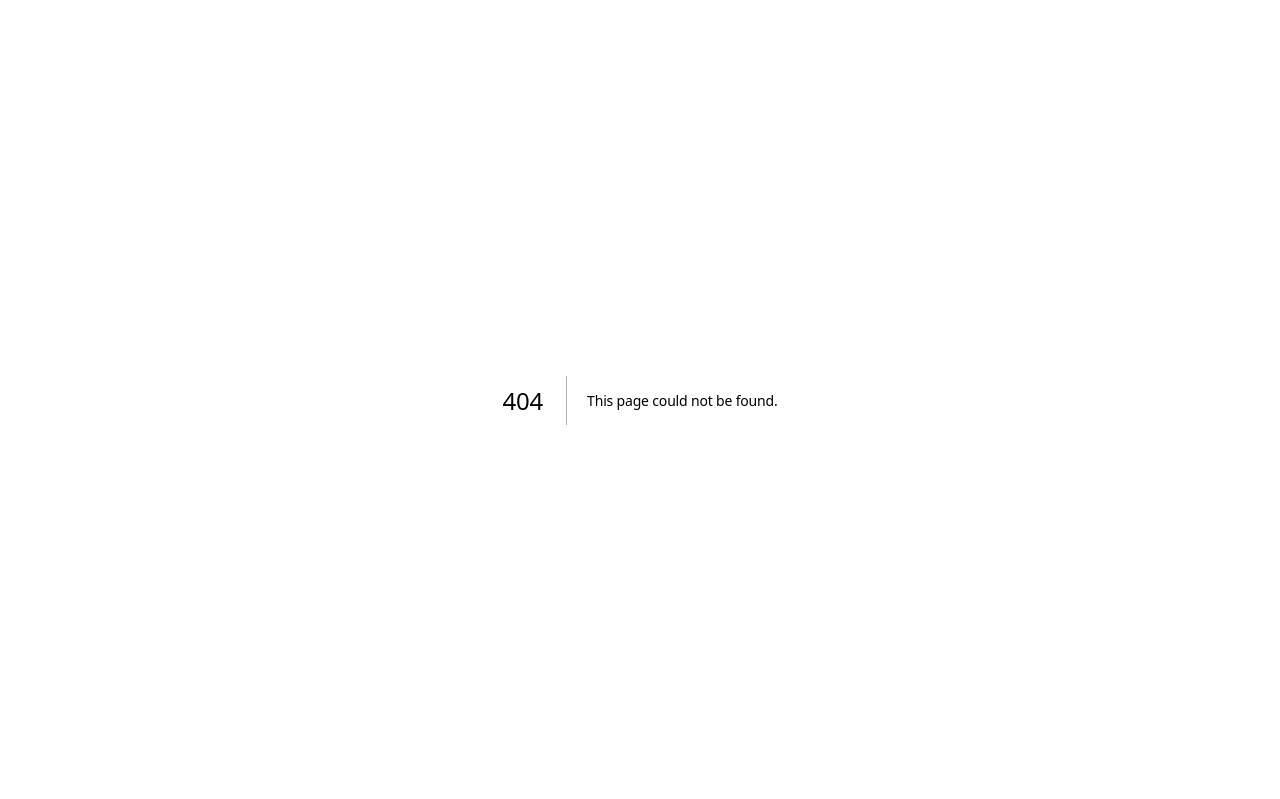
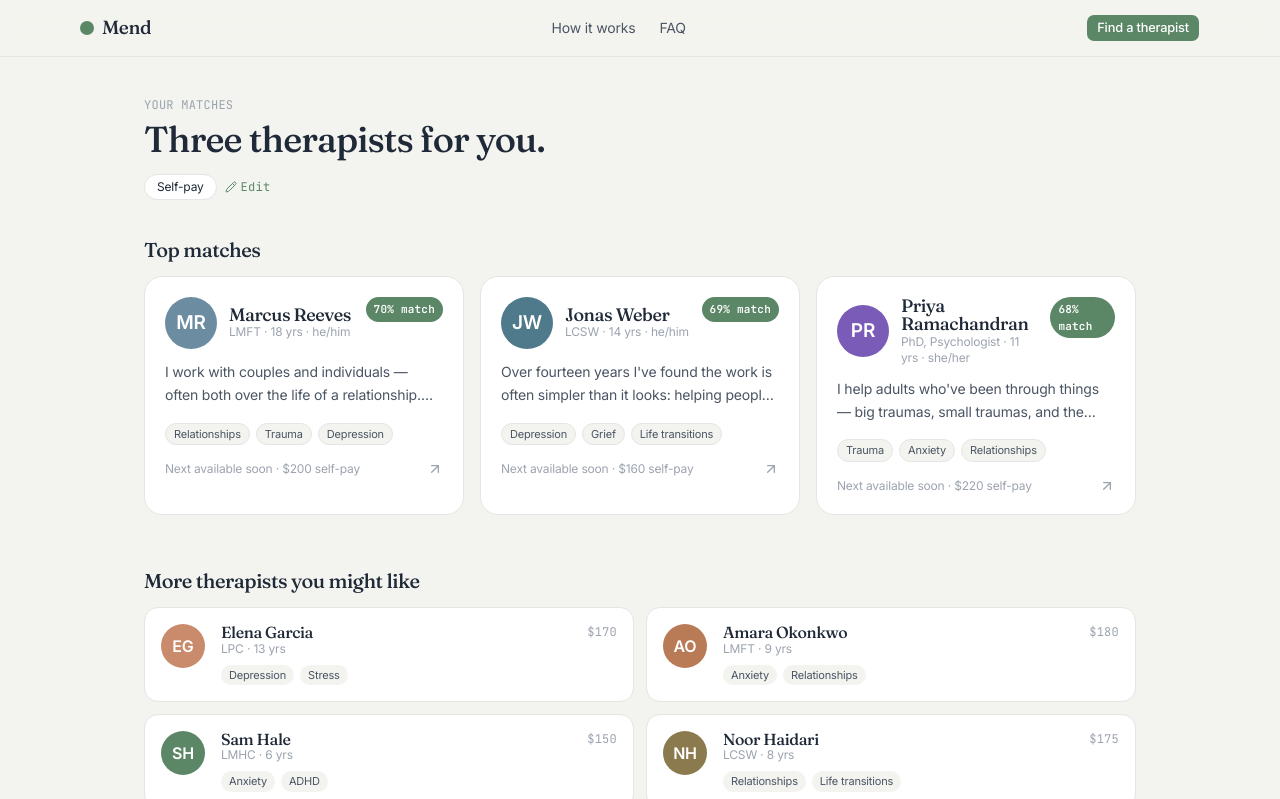
Before and after one commit to respawner8/mend, a Next.js app: page /matches in a window 1280 px wide. Before the commit this address had no page. Shown: the top 799 px of the page. Built offline with nearby package versions, Linux system fonts and the light colour scheme.

Commit message:
feat: matches page (top 3 match cards, browse grid, editable filter chips)

```diff
--- /dev/null
+++ b/app/matches/page.tsx
@@ -0,0 +1,57 @@
+import { SiteHeader } from "@/components/site/site-header";
+import { therapists } from "@/lib/therapists";
+import { rankTherapists, searchParamsToAnswers } from "@/lib/quiz";
+import { MatchCard } from "@/components/matches/match-card";
+import { BrowseCard } from "@/components/matches/browse-card";
+import { FilterChips } from "@/components/matches/filter-chips";
+
+export default async function MatchesPage({
+  searchParams,
+}: {
+  searchParams: Promise<Record<string, string | string[] | undefined>>;
+}) {
+  const sp = await searchParams;
+  const urlParams = new URLSearchParams();
+  Object.entries(sp).forEach(([k, v]) => {
+    if (typeof v === "string") urlParams.set(k, v);
+  });
+  const answers = searchParamsToAnswers(urlParams);
+  const ranked = rankTherapists(answers, therapists);
+  const top = ranked.slice(0, 3);
+  const rest = ranked.slice(3);
+
+  return (
+    <>
+      <SiteHeader />
+      <main className="mx-auto max-w-5xl px-4 py-10">
+        <div className="mb-2">
+          <p className="mono mb-2 text-xs uppercase tracking-[0.12em] text-[var(--color-text-subtle)]">Your matches</p>
+          <h1 className="display text-4xl text-[var(--color-ink)]">Three therapists for you.</h1>
+        </div>
+        <div className="mt-4">
+          <FilterChips answers={answers} />
+        </div>
+
+        <section className="mt-10">
+          <h2 className="display text-xl text-[var(--color-ink)] mb-4">Top matches</h2>
+          <div className="grid grid-cols-1 gap-4 md:grid-cols-3">
+            {top.map(({ therapist, score }) => (
+              <MatchCard key={therapist.id} therapist={therapist} score={score} />
+            ))}
+          </div>
+        </section>
+
+        {rest.length > 0 && (
+          <section className="mt-14">
+            <h2 className="display text-xl text-[var(--color-ink)] mb-4">More therapists you might like</h2>
+            <div className="grid grid-cols-1 gap-3 sm:grid-cols-2">
+              {rest.map(({ therapist }) => (
+                <BrowseCard key={therapist.id} therapist={therapist} />
+              ))}
+            </div>
+          </section>
+        )}
+      </main>
+    </>
+  );
+}
--- /dev/null
+++ b/components/matches/browse-card.tsx
@@ -0,0 +1,31 @@
+import Link from "next/link";
+import { Avatar } from "@/components/avatar";
+import type { Therapist } from "@/lib/types";
+import { specialtyLabels } from "@/lib/specialties";
+
+export function BrowseCard({ therapist }: { therapist: Therapist }) {
+  return (
+    <Link
+      href={`/therapists/${therapist.id}`}
+      className="group flex items-start gap-4 rounded-xl border border-[var(--color-border)] bg-[var(--color-surface)] p-4 transition-colors hover:border-[var(--color-sage)]"
+    >
+      <Avatar firstName={therapist.firstName} lastName={therapist.lastName} color={therapist.color} size={44} />
+      <div className="min-w-0 flex-1">
+        <div className="flex items-center justify-between gap-3">
+          <div className="display text-base text-[var(--color-ink)]">{therapist.firstName} {therapist.lastName}</div>
+          {therapist.price && <span className="mono text-xs text-[var(--color-text-subtle)]">${therapist.price}</span>}
+        </div>
+        <div className="text-xs text-[var(--color-text-subtle)]">
+          {therapist.credentials} · {therapist.yearsPracticing} yrs
+        </div>
+        <div className="mt-2 flex flex-wrap gap-1.5">
+          {therapist.specialties.slice(0, 2).map(s => (
+            <span key={s} className="rounded-full bg-[var(--color-bg)] px-2 py-0.5 text-[11px] text-[var(--color-text-muted)]">
+              {specialtyLabels[s]}
+            </span>
+          ))}
+        </div>
+      </div>
+    </Link>
+  );
+}
--- /dev/null
+++ b/components/matches/filter-chips.tsx
@@ -0,0 +1,27 @@
+import Link from "next/link";
+import { Pencil } from "lucide-react";
+import type { QuizAnswers } from "@/lib/types";
+import { specialtyLabels, insuranceLabels, modeLabels, genderLabels } from "@/lib/specialties";
+
+export function FilterChips({ answers }: { answers: QuizAnswers }) {
+  const chips: string[] = [];
+  if (answers.specialties.length > 0) {
+    chips.push(...answers.specialties.map(s => specialtyLabels[s]));
+  }
+  if (answers.mode !== "either") chips.push(modeLabels[answers.mode]);
+  if (answers.genderId !== "any") chips.push(genderLabels[answers.genderId]);
+  chips.push(insuranceLabels[answers.insurance]);
+
+  return (
+    <div className="flex flex-wrap items-center gap-2">
+      {chips.map(c => (
+        <span key={c} className="rounded-full border border-[var(--color-border)] bg-[var(--color-surface)] px-3 py-1 text-xs text-[var(--color-ink)]">
+          {c}
+        </span>
+      ))}
+      <Link href="/quiz" className="mono inline-flex items-center gap-1 text-xs text-[var(--color-sage)] hover:text-[var(--color-sage-deep)]">
+        <Pencil className="h-3 w-3" /> Edit
+      </Link>
+    </div>
+  );
+}
--- /dev/null
+++ b/components/matches/match-card.tsx
@@ -0,0 +1,59 @@
+import Link from "next/link";
+import { ArrowUpRight } from "lucide-react";
+import { Avatar } from "@/components/avatar";
+import type { Therapist } from "@/lib/types";
+import type { MatchScore } from "@/lib/quiz";
+import { specialtyLabels } from "@/lib/specialties";
+
+export function MatchCard({ therapist, score }: { therapist: Therapist; score: MatchScore }) {
+  return (
+    <Link
+      href={`/therapists/${therapist.id}`}
+      className="group flex flex-col rounded-2xl border border-[var(--color-border)] bg-[var(--color-surface)] p-5 transition-colors hover:border-[var(--color-sage)]"
+    >
+      <div className="flex items-start justify-between gap-3">
+        <div className="flex items-center gap-3">
+          <Avatar firstName={therapist.firstName} lastName={therapist.lastName} color={therapist.color} size={52} />
+          <div>
+            <div className="display text-lg text-[var(--color-ink)]">{therapist.firstName} {therapist.lastName}</div>
+            <div className="text-xs text-[var(--color-text-subtle)]">
+              {therapist.credentials} · {therapist.yearsPracticing} yrs · {therapist.pronouns}
+            </div>
+          </div>
+        </div>
+        <span className="mono rounded-full bg-[var(--color-sage)] px-2 py-1 text-[11px] font-semibold text-white">
+          {score.percent}% match
+        </span>
+      </div>
+
+      <p className="mt-3 line-clamp-2 text-sm leading-relaxed text-[var(--color-text-muted)]">{therapist.bio}</p>
+
+      {score.reasons.length > 0 && (
+        <ul className="mt-3 space-y-1 text-sm text-[var(--color-ink)]/80">
+          {score.reasons.slice(0, 3).map(r => (
+            <li key={r} className="flex items-start gap-2">
+              <span aria-hidden className="mt-2 inline-block h-1.5 w-1.5 rounded-full bg-[var(--color-sage)]" />
+              {r}
+            </li>
+          ))}
+        </ul>
+      )}
+
+      <div className="mt-4 flex flex-wrap gap-1.5">
+        {therapist.specialties.slice(0, 3).map(s => (
+          <span key={s} className="rounded-full border border-[var(--color-border)] bg-[var(--color-bg)] px-2 py-0.5 text-[11px] text-[var(--color-text-muted)]">
+            {specialtyLabels[s]}
+          </span>
+        ))}
+      </div>
+
+      <div className="mt-4 flex items-center justify-between">
+        <span className="text-xs text-[var(--color-text-subtle)]">
+          {therapist.availability.length > 0 ? `Next available soon` : "Limited availability"}
+          {therapist.price ? ` · $${therapist.price} self-pay` : ""}
+        </span>
+        <ArrowUpRight className="h-4 w-4 text-[var(--color-text-subtle)] transition-colors group-hover:text-[var(--color-sage)]" />
+      </div>
+    </Link>
+  );
+}
```
